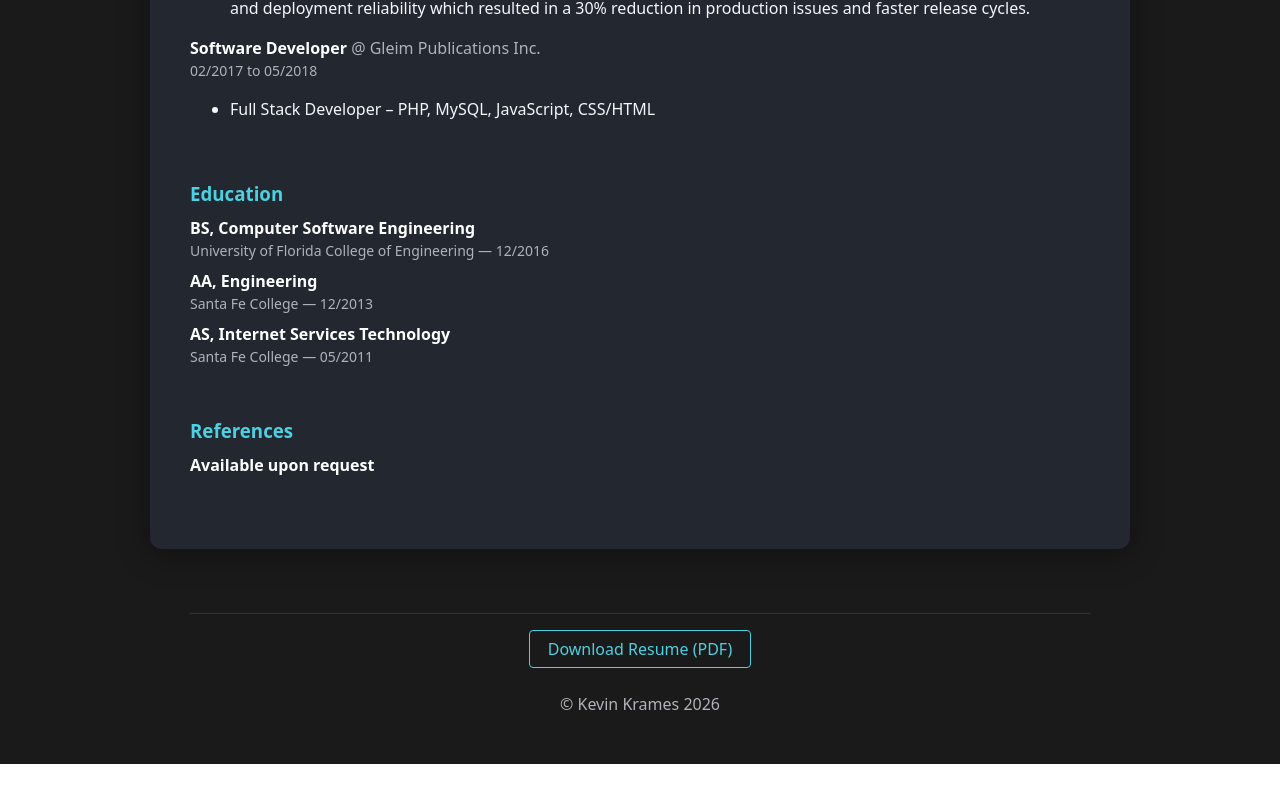
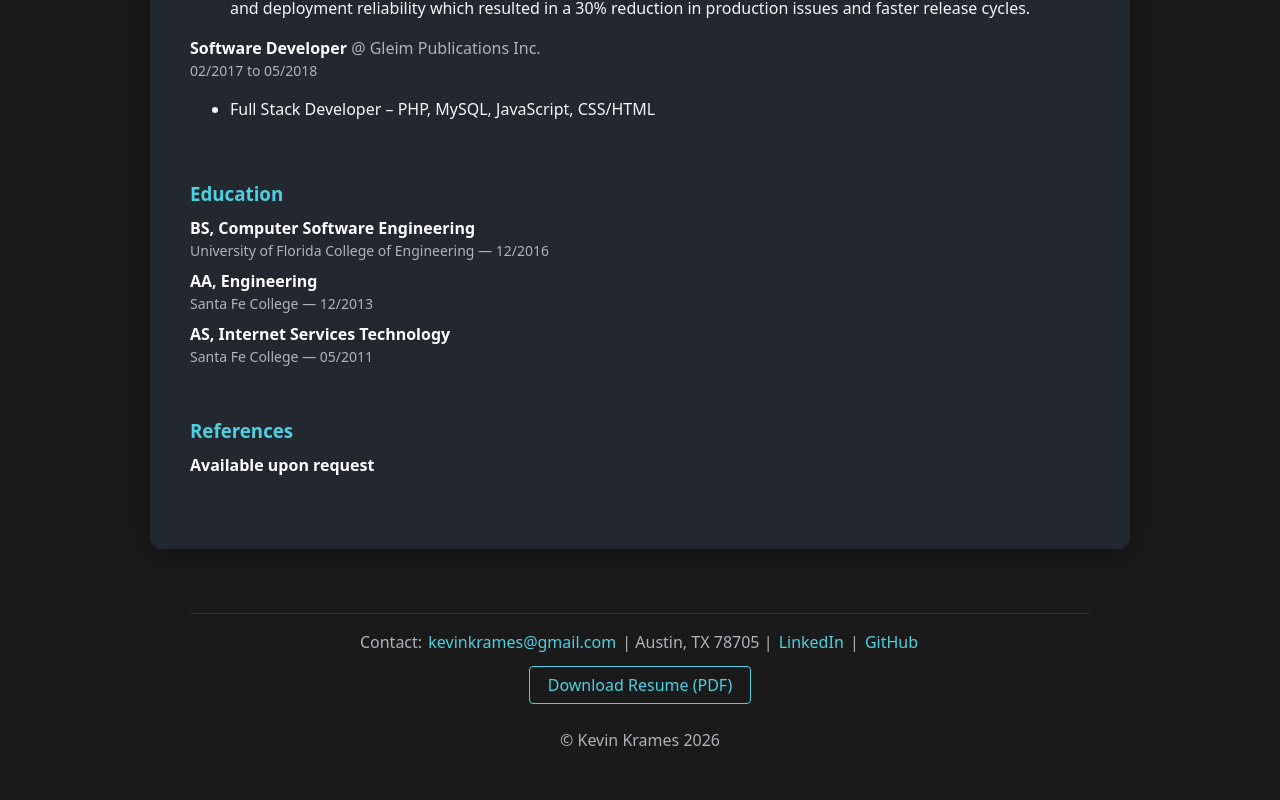
Before and after one commit to KevinKrames/KevinKrames, a React (Vite) app in the folder client/: page / in a window 1280 px wide. Shown: the part 1438-2238 px from the top of the page. Before the commit the page ends 2202 px from the top, so only its background shows below. Built offline with nearby package versions, Linux system fonts and the light colour scheme.

Commit message:
adjust footer and download buttons

```diff
--- a/client/src/App.css
+++ b/client/src/App.css
@@ -1,3 +1,16 @@
+/* Footer contact info */
+.footer-contact {
+  margin-bottom: 12px;
+  font-size: 16px;
+}
+.footer-contact a {
+  color: var(--color-accent);
+  text-decoration: none;
+  margin: 0 2px;
+}
+.footer-contact a:hover {
+  text-decoration: underline;
+}
 /* App background */
 .app-bg {
   min-height: 100vh;
--- a/client/src/App.jsx
+++ b/client/src/App.jsx
@@ -89,16 +89,18 @@ function App() {
   <div className="main-content">
           <Routes>
             <Route path="/" element={
-              <div className="resume-panel">
-                {/* Download Resume Button */}
+              <div>
+                {/* Download Resume Button (moved outside panel) */}
                 <a
                   href="https://drive.usercontent.google.com/u/0/uc?id=16RATu39OAp-Z30AXYvHP2iQgwgUhESuX&export=download"
                   target="_blank"
                   rel="noopener noreferrer"
                   className="download-btn"
+                  style={{ marginBottom: 24, display: 'inline-block' }}
                 >
                   Download Resume (PDF)
                 </a>
+                <div className="resume-panel">
                   {/* Header */}
                   <header className="resume-header">
                     <h1>{data.name}</h1>
@@ -161,6 +163,7 @@ function App() {
                   ))}
                 </section>
                 </div>
+              </div>
             } />
             <Route path="/projects" element={
               <div className="resume-panel">
@@ -178,6 +181,16 @@ function App() {
       {/* Footer */}
       <footer className="footer">
         <hr className="footer-separator" />
+        <div className="footer-contact">
+          <span>Contact: </span>
+          <a href="mailto:kevinkrames@gmail.com">kevinkrames@gmail.com</a>
+          <span> | </span>
+          <span>Austin, TX 78705</span>
+          <span> | </span>
+          <a href="https://www.linkedin.com/in/kevin-k-252189133/" target="_blank" rel="noopener noreferrer">LinkedIn</a>
+          <span> | </span>
+          <a href="https://github.com/kevinkrames" target="_blank" rel="noopener noreferrer">GitHub</a>
+        </div>
         <a
           href="https://drive.usercontent.google.com/u/0/uc?id=16RATu39OAp-Z30AXYvHP2iQgwgUhESuX&export=download"
           target="_blank"
```
Lines whose indentation alone changed are shown as unchanged.
